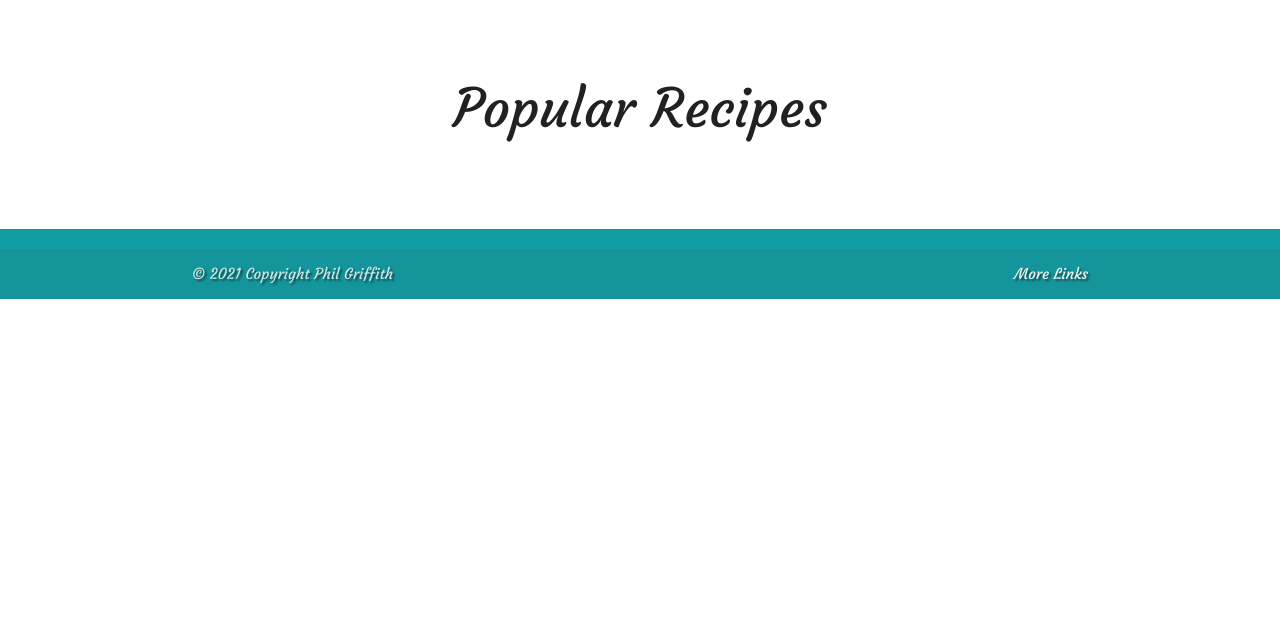
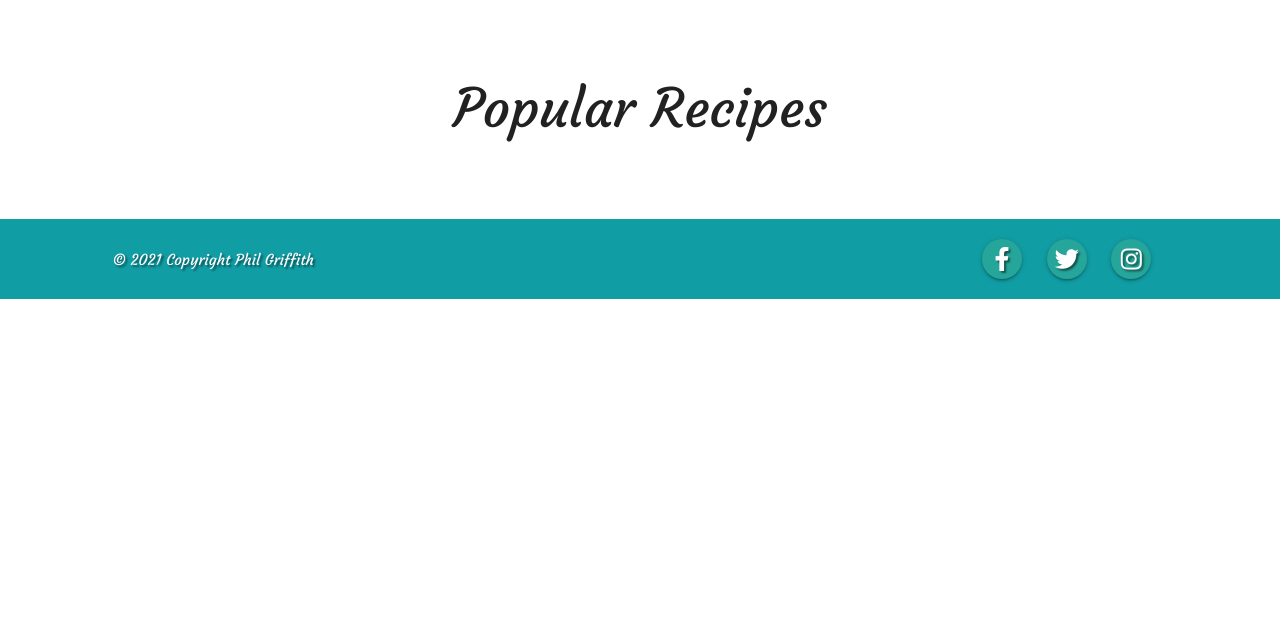
Before and after one commit to Code-Institute-Submissions/phil-griffith-world_recipes_AprResub, a Flask app: page / in a window 1280 px wide. Shown: the part 501-1125 px from the top of the page. Run offline with Flask 2, Linux system fonts and the light colour scheme; data that the repository does not hold is empty; some libraries are stand-ins or nearby versions.

Commit message:
Add social media links to footer

```diff
--- a/static/css/style.css
+++ b/static/css/style.css
@@ -73,7 +73,7 @@ header {
     text-shadow: 2px 2px 2px rgba(0, 0, 0, 0.5);
 }
 
-.nav-wrapper a {
+.nav-wrapper a, .sidenav {
     font-family: 'Courgette', cursive;
     text-shadow: none;
 }
@@ -87,6 +87,22 @@ header {
     font-family: 'Courgette', cursive;
 }
 
+.copyright.col {
+    padding-top: 10px;
+}
+
+a.btn-floating.social-media {
+    margin: 0;
+
+}
+
+/* .social-media {
+    min-width: 400px;
+} */
+
+.social-media a{
+    margin: 0 10px;
+}
 
 
 /* ********************************** Recipe Page ************************************* */
--- a/templates/base.html
+++ b/templates/base.html
@@ -101,12 +101,22 @@
             {% endblock %}
         </div>
     </main>
-
+    <!-- footer -->
     <footer class="page-footer text-shadow">
-        <div class="footer-copyright">
-            <div class="container">
+        <div class="row footer-content center-align">
+            <div class="col s12 m4 social-media push-m8">
+                <a class="btn-floating" href="https://en-gb.facebook.com/" target="_blank">
+                    <i class="fab fa-facebook-f"></i>
+                </a>
+                <a class="btn-floating" href="https://twitter.com/" target="_blank">
+                    <i class="fab fa-twitter"></i>
+                </a>
+                <a class="btn-floating" href="https://www.instagram.com/" target="_blank">
+                    <i class="fab fa-instagram"></i>
+                </a>
+            </div>
+            <div class="col s12 m8 pull-m6 copyright">
                 © 2021 Copyright Phil Griffith
-                <a class="grey-text text-lighten-4 right" href="#!">More Links</a>
             </div>
         </div>
     </footer>
```
